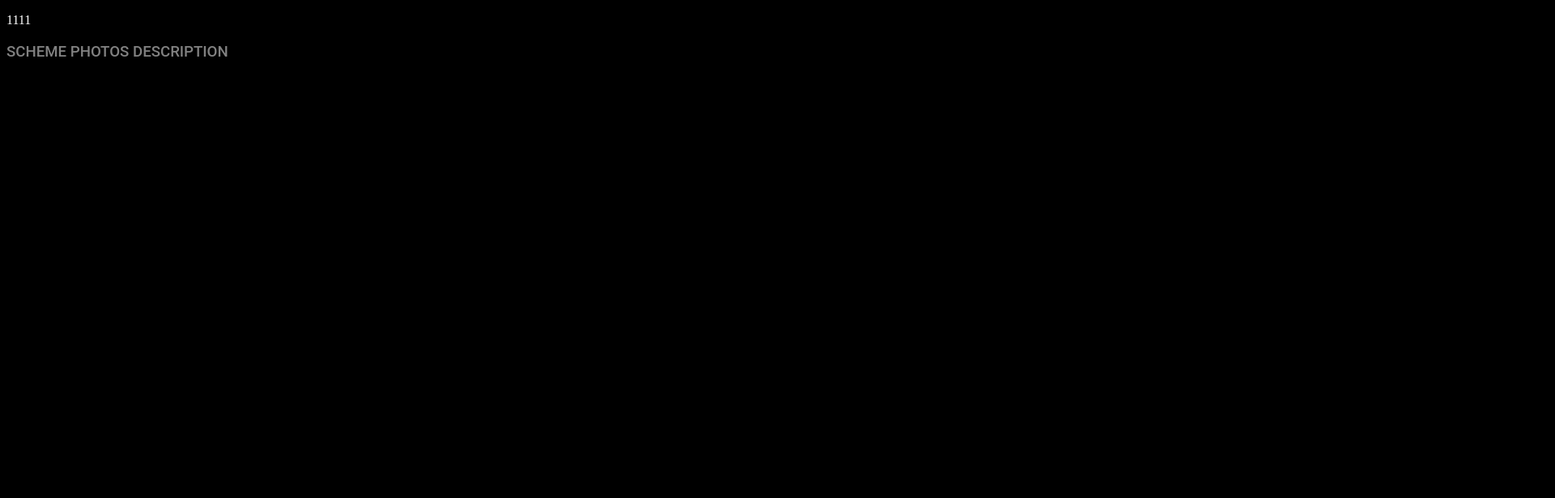
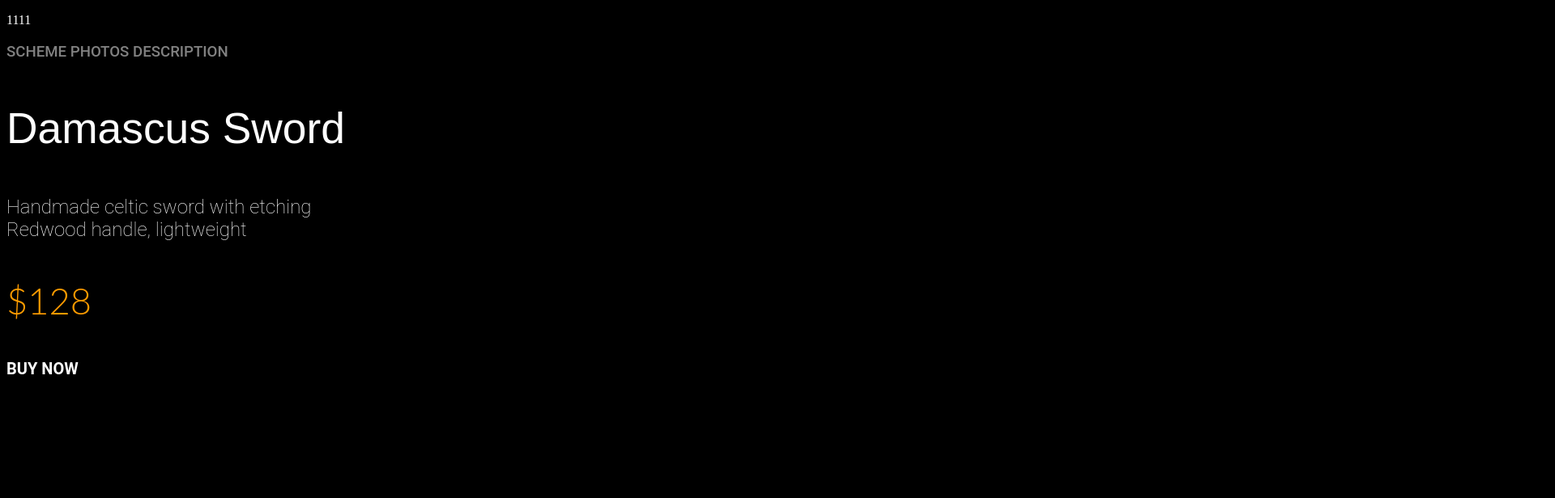
Before and after one commit to greenochre/volf_fonts, a plain HTML site: page index.html in a window 1280 px wide. Shown: the top 616 px of the page at 81% size, 1920 px wide, since content can reach past the window. Drawn offline with Linux system fonts and the light colour scheme.

Commit message:
_Sw_font

```diff
--- a/main_d.css
+++ b/main_d.css
@@ -13,7 +13,8 @@ body {
 
 #swordname {
     font-family: classico-urw, sans-serif;
-    font-size: 400pt;
+    font-weight: 400;
+    font-size: 40pt;
 }
 
 #swordsr {
```
